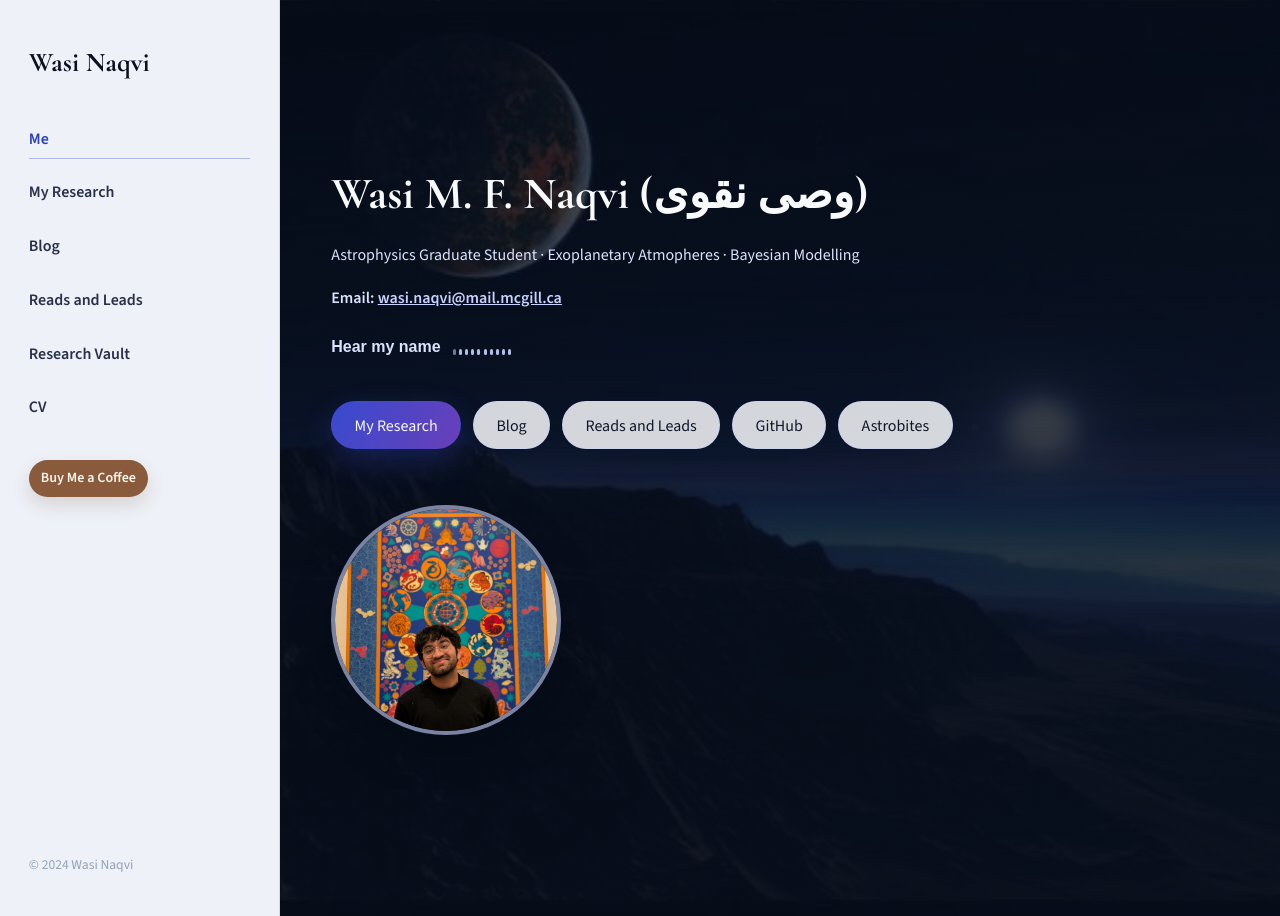
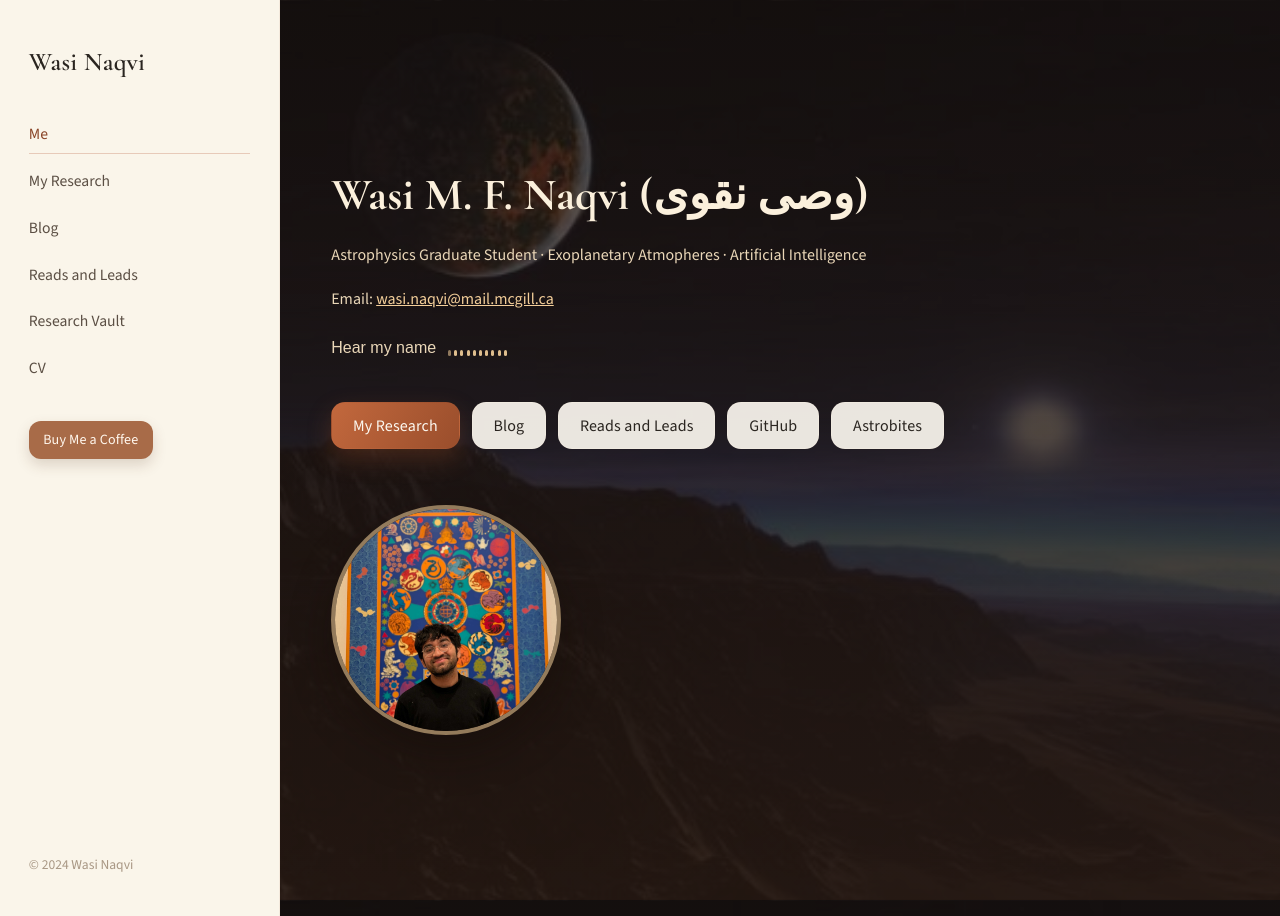
Before and after one commit to wasnaqvi/wasi-naqvi.github.io, a Jekyll site: the page built from index.md, in a window 1280 px wide. Built offline with Jekyll 4.4.1, drawn with Linux system fonts in a browser that asks for light colours.

Commit message:
color palette etc fixed

```diff
--- a/assets/styles.css
+++ b/assets/styles.css
@@ -1,14 +1,17 @@
 @import url('https://fonts.googleapis.com/css2?family=Cormorant+Garamond:wght@500;600;700&family=Source+Sans+3:wght@300;400;500;600&display=swap');
 
 :root {
-  --ink: #0b1020;
-  --ink-soft: #28304a;
-  --paper: rgba(248, 250, 252, 0.94);
-  --paper-strong: rgba(248, 250, 252, 0.98);
-  --accent: #3b4dd8;
-  --accent-dark: #2b3fb8;
-  --accent-soft: rgba(59, 77, 216, 0.14);
-  --shadow: 0 18px 50px rgba(15, 23, 42, 0.2);
+  --ink: #2a2520;
+  --ink-soft: #5b4f44;
+  --paper: rgba(252, 248, 240, 0.94);
+  --paper-strong: rgba(252, 248, 240, 0.98);
+  --accent: #b35c3a;
+  --accent-dark: #8a4528;
+  --accent-soft: rgba(179, 92, 58, 0.12);
+  --warm-cream: #f5ede0;
+  --warm-cream-soft: #faf5ea;
+  --sage: #7a8a6e;
+  --shadow: 0 14px 40px rgba(74, 53, 38, 0.14);
 }
 
 * {
@@ -21,13 +24,13 @@ body {
   font-family: 'Source Sans 3', 'Helvetica Neue', Arial, sans-serif;
   line-height: 1.7;
   color: var(--ink);
-  background-color: #f8fafc;
+  background-color: #fbf6ec;
 }
 
 body.landing {
-  background-color: #0b1220;
+  background-color: #1a1410;
   background-image:
-    linear-gradient(180deg, rgba(7, 14, 26, 0.75), rgba(7, 14, 26, 0.9)),
+    linear-gradient(180deg, rgba(26, 18, 12, 0.72), rgba(38, 24, 16, 0.88)),
     url('background_2.jpg');
   background-size: cover;
   background-position: center;
@@ -45,11 +48,11 @@ body.reads {
 }
 
 body.research {
-  background-color: #101527;
+  background-color: #1f1812;
   background-image:
-    radial-gradient(circle at top left, rgba(59, 77, 216, 0.08), transparent 55%),
-    radial-gradient(circle at 20% 40%, rgba(129, 140, 248, 0.1), transparent 60%),
-    linear-gradient(180deg, rgba(15, 23, 42, 0.92), rgba(15, 23, 42, 0.98));
+    radial-gradient(circle at top left, rgba(194, 104, 61, 0.10), transparent 55%),
+    radial-gradient(circle at 20% 40%, rgba(212, 156, 102, 0.10), transparent 60%),
+    linear-gradient(180deg, rgba(32, 22, 16, 0.92), rgba(28, 20, 14, 0.98));
 }
 
 .layout {
@@ -60,8 +63,8 @@ body.research {
 
 .sidebar {
   padding: 2.5rem 1.8rem;
-  background: #eef1f7;
-  border-right: 1px solid rgba(148, 163, 184, 0.3);
+  background: var(--warm-cream-soft);
+  border-right: 1px solid rgba(179, 92, 58, 0.08);
   display: flex;
   flex-direction: column;
   gap: 2rem;
@@ -69,47 +72,62 @@ body.research {
 
 .brand {
   font-family: 'Cormorant Garamond', 'Times New Roman', serif;
-  font-size: 1.7rem;
-  font-weight: 700;
+  font-size: 1.6rem;
+  font-weight: 600;
   color: var(--ink);
+  letter-spacing: 0.01em;
 }
 
 .nav {
   display: flex;
   flex-direction: column;
-  gap: 0.8rem;
+  gap: 0.5rem;
 }
 
 .nav-link {
   text-decoration: none;
   color: var(--ink-soft);
-  font-weight: 600;
-  padding: 0.4rem 0;
+  font-weight: 500;
+  font-size: 0.98rem;
+  padding: 0.35rem 0;
   border-bottom: 1px solid transparent;
+  transition: color 0.18s ease;
+}
+
+.nav-link:hover {
+  color: var(--accent-dark);
 }
 
 .nav-link.active {
   color: var(--accent-dark);
-  border-color: rgba(59, 77, 216, 0.35);
+  border-color: rgba(179, 92, 58, 0.28);
 }
 
 .sidebar-coffee {
   display: inline-block;
   align-self: flex-start;
-  padding: 0.4rem 0.75rem;
-  border-radius: 999px;
-  background: #8a5a3c;
+  padding: 0.45rem 0.9rem;
+  border-radius: 12px;
+  background: #a86b48;
   color: #fff7ed;
   text-decoration: none;
   font-size: 0.88rem;
-  font-weight: 600;
-  box-shadow: 0 8px 18px rgba(91, 57, 35, 0.16);
+  font-weight: 500;
+  letter-spacing: 0.01em;
+  box-shadow: 0 6px 14px rgba(91, 57, 35, 0.18);
+  transition: transform 0.18s ease, box-shadow 0.22s ease, background 0.18s ease;
+}
+
+.sidebar-coffee:hover {
+  transform: translateY(-2px);
+  background: #b8754f;
+  box-shadow: 0 10px 20px rgba(91, 57, 35, 0.25);
 }
 
 .sidebar-footer {
   margin-top: auto;
   font-size: 0.85rem;
-  color: #94a3b8;
+  color: #a89784;
 }
 
 .content {
@@ -138,22 +156,22 @@ body.research {
   margin: 0 0 0.5rem 0;
   font-family: 'Cormorant Garamond', 'Times New Roman', serif;
   font-size: 2.8rem;
-  color: #f8fafc;
+  color: #fbf0dc;
 }
 
 .tagline {
   margin: 0 0 1rem 0;
-  color: #dbe3ff;
+  color: #ead7b8;
 }
 
 .email-line {
   margin: 0 0 1.4rem 0;
-  font-weight: 600;
-  color: #dbe3ff;
+  font-weight: 500;
+  color: #ead7b8;
 }
 
 .email-line a {
-  color: #c7d2fe;
+  color: #f4cf9a;
 }
 
 .landing-buttons {
@@ -167,19 +185,27 @@ body.research {
   height: 230px;
   border-radius: 50%;
   object-fit: cover;
-  border: 4px solid rgba(199, 210, 254, 0.6);
-  box-shadow: 0 18px 40px rgba(3, 7, 18, 0.4);
+  border: 4px solid rgba(244, 207, 154, 0.55);
+  box-shadow: 0 18px 40px rgba(20, 12, 6, 0.45);
 }
 
 .btn {
   display: inline-block;
-  padding: 0.6rem 1.4rem;
-  border-radius: 999px;
-  border: 1px solid rgba(199, 210, 254, 0.6);
+  padding: 0.55rem 1.3rem;
+  border-radius: 14px;
+  border: 1px solid rgba(245, 237, 224, 0.45);
   text-decoration: none;
-  color: #0f172a;
-  background: rgba(248, 250, 252, 0.85);
-  transition: transform 0.15s ease, box-shadow 0.2s ease;
+  color: #2a2520;
+  background: rgba(252, 248, 240, 0.92);
+  font-weight: 500;
+  letter-spacing: 0.01em;
+  transition: transform 0.18s ease, box-shadow 0.22s ease, background 0.18s ease;
+}
+
+.btn:hover {
+  transform: translateY(-2px);
+  box-shadow: 0 10px 22px rgba(74, 53, 38, 0.18);
+  background: rgba(252, 248, 240, 1);
 }
 
 .audio-line {
@@ -190,14 +216,14 @@ body.research {
   display: inline-flex;
   align-items: center;
   gap: 0.75rem;
-  color: #dbe3ff;
+  color: #ead7b8;
   font-size: 1rem;
-  font-weight: 600;
+  font-weight: 500;
   cursor: pointer;
 }
 
 .audio-line:hover {
-  color: #f8fafc;
+  color: #fbf0dc;
 }
 
 .waveform {
@@ -211,7 +237,7 @@ body.research {
   display: block;
   width: 3px;
   height: 6px;
-  background: rgba(199, 210, 254, 0.9);
+  background: rgba(244, 207, 154, 0.9);
   border-radius: 2px;
   animation: wave 1.2s ease-in-out infinite;
   animation-play-state: paused;
@@ -237,42 +263,48 @@ body.research {
 }
 
 .btn.primary {
-  background: linear-gradient(120deg, rgba(59, 77, 216, 0.95), rgba(111, 66, 193, 0.95));
-  color: #f8fafc;
+  background: linear-gradient(120deg, #c2683d, #9a4e2c);
+  color: #fcf8f0;
   border-color: transparent;
-  box-shadow: 0 12px 30px rgba(59, 77, 216, 0.3);
+  box-shadow: 0 10px 24px rgba(154, 78, 44, 0.32);
+}
+
+.btn.primary:hover {
+  background: linear-gradient(120deg, #cc7547, #a45a35);
+  box-shadow: 0 14px 30px rgba(154, 78, 44, 0.4);
 }
 
 .page-card {
-  background: rgba(248, 250, 252, 0.92);
-  border-radius: 1.5rem;
+  background: rgba(252, 248, 240, 0.94);
+  border-radius: 1.25rem;
   padding: 2rem 2.4rem;
   box-shadow: var(--shadow);
+  border: 1px solid rgba(179, 92, 58, 0.06);
   margin-bottom: 2rem;
 }
 
 body.research .page-card {
-  background: rgba(248, 250, 252, 0.88);
-  box-shadow: 0 16px 40px rgba(15, 23, 42, 0.35);
+  background: rgba(252, 248, 240, 0.92);
+  box-shadow: 0 16px 40px rgba(28, 18, 10, 0.4);
 }
 
 body.reads .page-card {
-  background: rgba(15, 23, 42, 0.78);
-  color: #eef2ff;
-  box-shadow: 0 18px 40px rgba(15, 23, 42, 0.25);
+  background: rgba(40, 28, 20, 0.82);
+  color: #f4e8d4;
+  box-shadow: 0 18px 40px rgba(28, 18, 10, 0.3);
 }
 
 body.reads .page-card h1,
 body.reads .page-card h2 {
-  color: #f8fafc;
+  color: #fbf0dc;
 }
 
 body.reads .page-card a {
-  color: #a5b4fc;
+  color: #f4cf9a;
 }
 
 body.reads .list-plain li {
-  border-bottom: 1px solid rgba(148, 163, 184, 0.25);
+  border-bottom: 1px solid rgba(244, 207, 154, 0.18);
 }
 
 .name-audio {
@@ -287,7 +319,7 @@ body.reads .list-plain li {
 .reading-tags {
   margin-top: 0.6rem;
   font-size: 0.9rem;
-  color: #dbe3ff;
+  color: #ead7b8;
 }
 
 .quote-card p {
@@ -337,14 +369,14 @@ section h2 {
 .vault-card {
   border-radius: 1rem;
   background: var(--paper);
-  border: 1px solid rgba(15, 118, 110, 0.15);
-  box-shadow: 0 10px 26px rgba(15, 23, 42, 0.15);
+  border: 1px solid rgba(179, 92, 58, 0.18);
+  box-shadow: 0 10px 26px rgba(74, 53, 38, 0.14);
   overflow: hidden;
 }
 
 .vault-card[open] {
   grid-column: 1 / -1;
-  box-shadow: 0 18px 40px rgba(15, 23, 42, 0.2);
+  box-shadow: 0 18px 40px rgba(74, 53, 38, 0.2);
 }
 
 .vault-card summary {
@@ -391,7 +423,7 @@ section h2 {
 
 .list-plain li {
   padding: 0.4rem 0;
-  border-bottom: 1px solid rgba(15, 118, 110, 0.15);
+  border-bottom: 1px solid rgba(179, 92, 58, 0.18);
 }
 
 .list-plain li:last-child {
@@ -409,8 +441,8 @@ section h2 {
   object-fit: cover;
   display: block;
   margin: 0;
-  border: 3px solid rgba(59, 77, 216, 0.2);
-  box-shadow: 0 12px 28px rgba(15, 23, 42, 0.15);
+  border: 3px solid rgba(179, 92, 58, 0.25);
+  box-shadow: 0 12px 28px rgba(74, 53, 38, 0.18);
 }
 
 /* Research page */
@@ -464,8 +496,8 @@ section h2 {
   border-radius: 50%;
   object-fit: cover;
   flex-shrink: 0;
-  border: 3px solid rgba(59, 77, 216, 0.25);
-  box-shadow: 0 12px 28px rgba(15, 23, 42, 0.2);
+  border: 3px solid rgba(179, 92, 58, 0.28);
+  box-shadow: 0 12px 28px rgba(74, 53, 38, 0.2);
 }
 
 /* Blog entries */
@@ -530,8 +562,8 @@ section h2 {
   align-items: center;
   justify-content: space-between;
   padding: 0.75rem 1.5rem;
-  background: #eef1f7;
-  border-bottom: 1px solid rgba(148, 163, 184, 0.35);
+  background: var(--warm-cream);
+  border-bottom: 1px solid rgba(179, 92, 58, 0.12);
 }
 
 .cv-toolbar-left {
@@ -557,20 +589,21 @@ section h2 {
   display: inline-flex;
   align-items: center;
   gap: 0.45rem;
-  padding: 0.45rem 1.1rem;
-  background: linear-gradient(120deg, rgba(59, 77, 216, 0.95), rgba(111, 66, 193, 0.95));
-  color: #f8fafc;
-  border-radius: 999px;
+  padding: 0.5rem 1.1rem;
+  background: linear-gradient(120deg, #c2683d, #9a4e2c);
+  color: #fcf8f0;
+  border-radius: 12px;
   text-decoration: none;
-  font-weight: 600;
+  font-weight: 500;
   font-size: 0.9rem;
-  transition: opacity 0.15s ease, transform 0.15s ease;
-  box-shadow: 0 4px 14px rgba(59, 77, 216, 0.3);
+  letter-spacing: 0.01em;
+  transition: transform 0.18s ease, box-shadow 0.22s ease;
+  box-shadow: 0 6px 16px rgba(154, 78, 44, 0.28);
 }
 
 .cv-download-btn:hover {
-  opacity: 0.9;
-  transform: translateY(-1px);
+  transform: translateY(-2px);
+  box-shadow: 0 10px 22px rgba(154, 78, 44, 0.38);
 }
 
 .cv-frame-wrap {
@@ -593,7 +626,7 @@ section h2 {
 
   .sidebar {
     border-right: none;
-    border-bottom: 1px solid rgba(148, 163, 184, 0.3);
+    border-bottom: 1px solid rgba(179, 92, 58, 0.1);
   }
 
   .content {
--- a/index.md
+++ b/index.md
@@ -8,7 +8,7 @@ body_class: landing
   <div class="landing-card">
     <div class="landing-text">
       <h1>Wasi M. F. Naqvi (وصی نقوی)</h1>
-      <p class="tagline">Astrophysics Graduate Student · Exoplanetary Atmopheres · Bayesian Modelling</p>
+      <p class="tagline">Astrophysics Graduate Student · Exoplanetary Atmopheres · Artificial Intelligence</p>
       <p class="email-line">
         <span>Email:</span> <a href="mailto:wasi.naqvi@mail.mcgill.ca">wasi.naqvi@mail.mcgill.ca</a>
       </p>
```
Also changed, not shown: research.md (+6 -5 lines).
